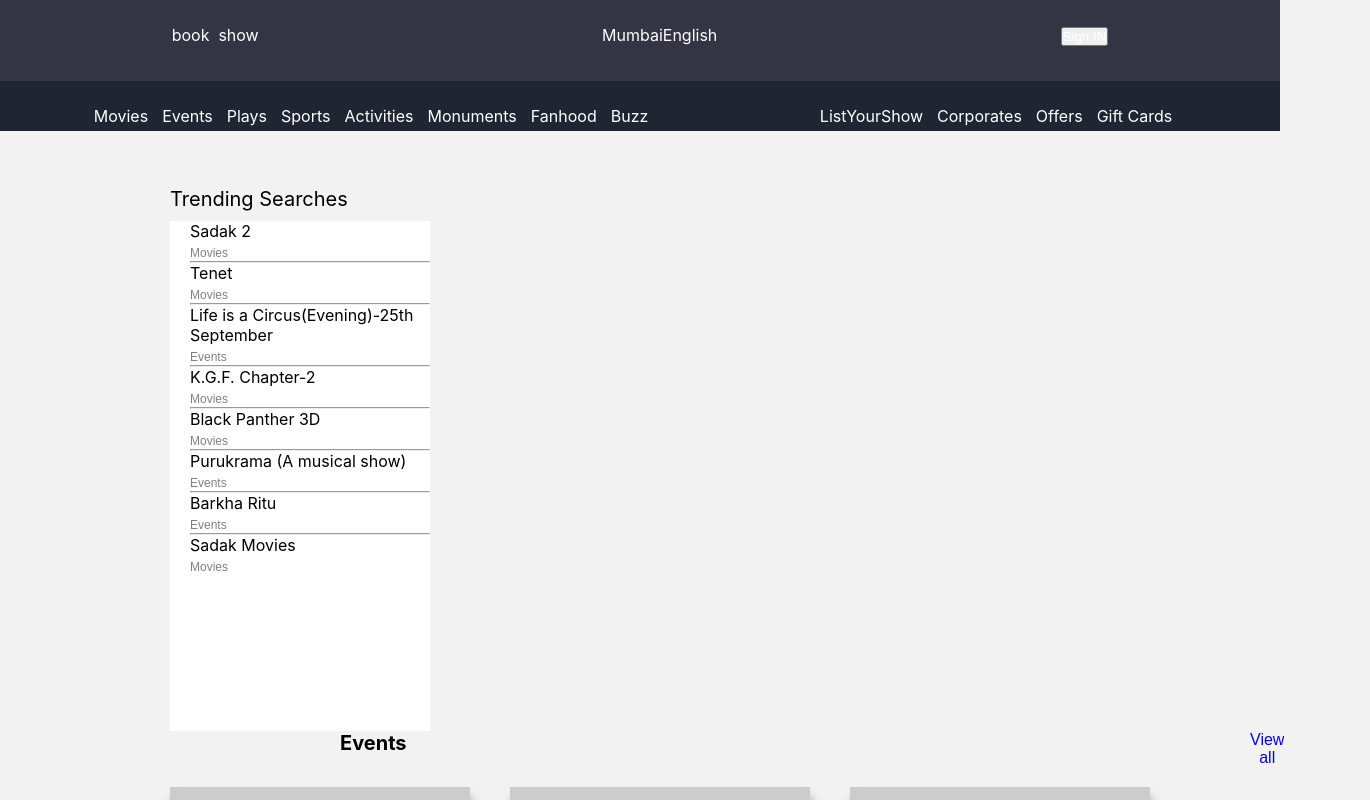
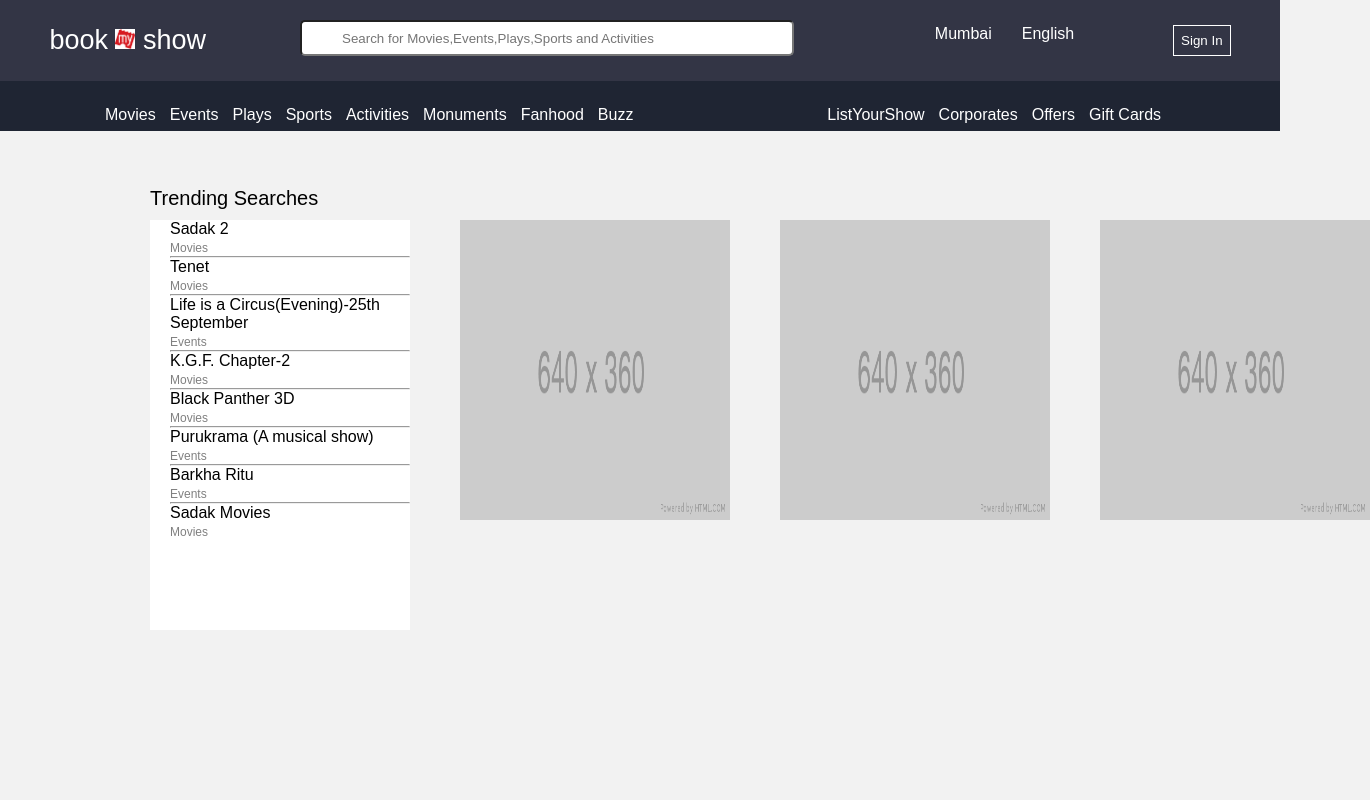
Before and after one commit to Pranshu2780/Book_My_Show_Clone, a React (Create React App) app: page / in a window 1280 px wide. Shown: the top 800 px of the page, 1370 px wide, since content can reach past the window. Built offline with nearby package versions, Linux system fonts and the light colour scheme; the HTML template or start-up script is replaced by a standard one.

Commit message:
navbar updation

```diff
--- a/src/App.css
+++ b/src/App.css
@@ -3,6 +3,7 @@
   margin:0;
   box-sizing:border-box;
   background-color: #F2F2F2;
+  font-family: sans-serif;
 }
 
 li,a,button{
@@ -12,6 +13,28 @@
 }
 
 /* Navbar Stylins Start */
+
+.logo{
+  font-size: 27px;
+}
+
+.sear{
+  position: absolute;
+  left:300px;
+  top:20px;
+  height: 32px;;
+  width: 450px;
+  padding-left:40px;
+  outline: none;
+  border-radius: 5px;
+}
+
+.sign-btn{
+   background-color: transparent;
+   border: 1px solid white;
+   padding:7px;
+   /* padding-left: px; */
+}
 
 .App-header{
   display:flex;
@@ -24,6 +47,11 @@
 
 .fn{
   display: flex;
+  padding-left:600px;
+}
+
+.fn li{
+  padding-left: 30px;
 }
 
 .App-header-2{
@@ -51,7 +79,7 @@
 
 .Trend{
   padding-top:50px;
-  margin-left:170px;
+  margin-left:150px;
   /* font-weight:bold ; */
   font-size:20px;
   padding-bottom:10px;
@@ -109,7 +137,7 @@
 /* Body Styling finishes */
 
 .cont{
-  margin-left: 170px;
+  margin-left: 150px;
   display: flex;
 }
 
@@ -117,6 +145,29 @@
   background-color: white;
   box-shadow: 2px 10px 12px (0,0,0,0.5);
   width:240px;
-  height: 510px;
+  height: 410px;
   padding-left: 20px;
 }
+
+.bod{
+  display:flex;
+}
+
+.contain{
+  justify-content: center;
+  /* margin-right:1100px; */
+  width: 100%;
+  height: 100vh;
+  /* display:flex; */
+}
+
+.boxy{
+  margin-left: 50px;
+  /* margin-top:20px; */
+  width: 270px;
+  height: 300px;
+  background-color: white;
+  border-radius: 12px;
+  outline: none;
+  box-shadow: 2px 10px 12px (0,0,0,0.5);
+}
--- a/src/App.js
+++ b/src/App.js
@@ -14,8 +14,11 @@
 
        <Navbar />
       {/*<Slider />*/}
-       <div className="Trend">Trending Searches</div>
 
+
+
+      <div className="Trend">Trending Searches</div>
+       <div className="bod">
        <div className="cont" >
           <div className="bo" >
              <div>Sadak 2</div>
@@ -46,6 +49,27 @@
           </div>
        </div>
 
+       <div className="contain">
+            <div className="boxy">
+                  <img src={placeholder} width="100%" height="300px" />
+            </div>
+       </div>
+
+       <div className="contain">
+            <div className="boxy">
+                  <img src={placeholder} width="100%" height="300px" />
+            </div>
+       </div>
+
+       <div className="contain">
+            <div className="boxy">
+                  <img src={placeholder} width="100%" height="300px" />
+            </div>
+       </div>
+
+       </div>
+
+
        <div className="Heading" >Events</div>
        <button className="btn-heading ">View all</button>
        <Fle />
--- a/src/Navbar.js
+++ b/src/Navbar.js
@@ -6,14 +6,16 @@
 
     <div>
          <header className="App-header">
-    <li class="logo">book <img src={logobms.png}/> show</li>
+    <li class="logo">book <img src={logobms} width="20px" height="20px" /> show</li>
+
+    <input className="sear" type="text" placeholder="Search for Movies,Events,Plays,Sports and Activities" />
 
     <nav class="fn">
        <li> <a href="#" >Mumbai</a> </li>
        <li> <a href="#" >English</a> </li>
     </nav>
 
-    <li> <a> <button> Sign IN </button> </a> </li>
+    <li> <a> <button className="sign-btn" > Sign In </button> </a> </li>
   </header>
 
   <header className="App-header-2">
```
